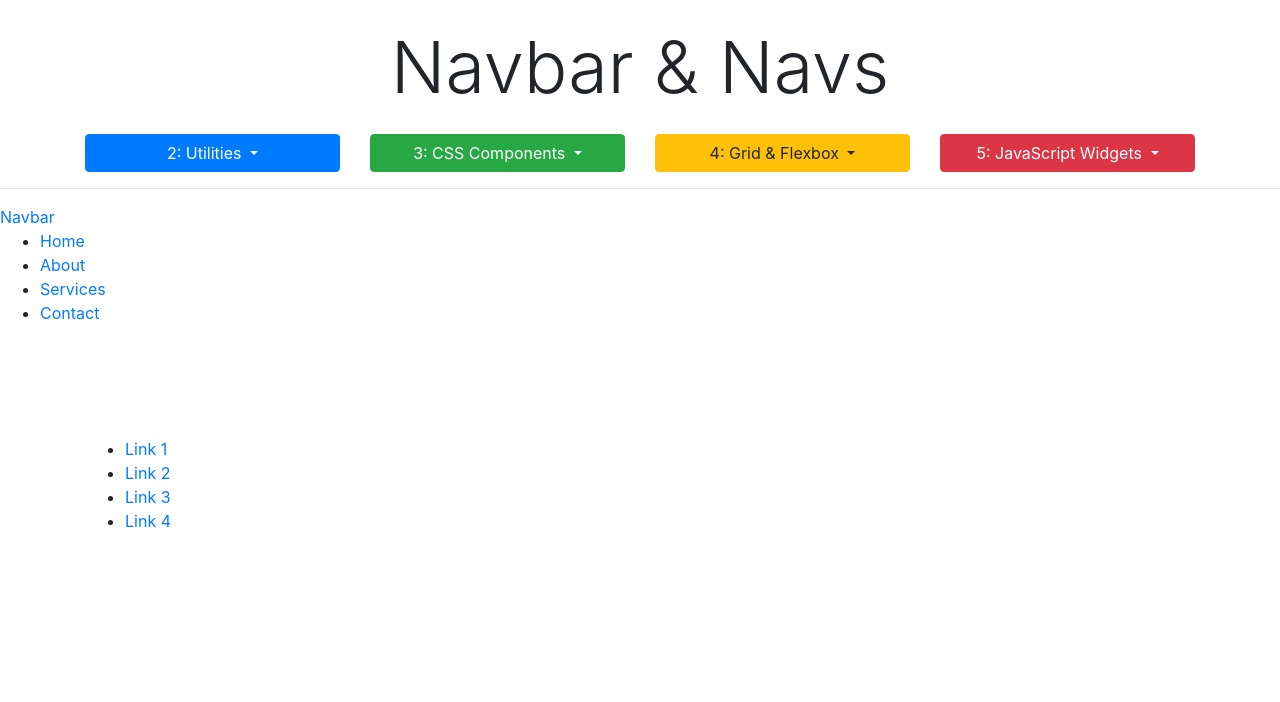
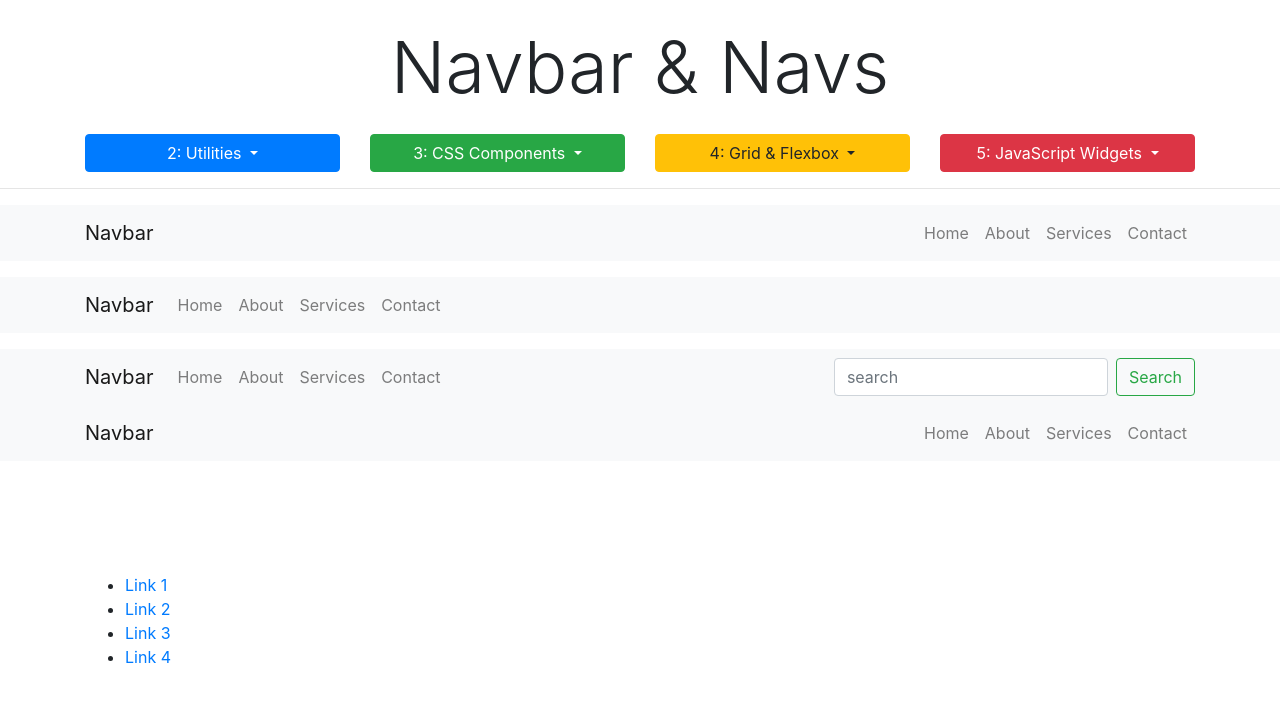
Before and after one commit to iamJakeRobbins/bootstrap_udemy, a website: page bootstrap_sandbox/3_3_navbar.html in a window 1280 px wide. Shown: the top 702 px of the page. Drawn offline with nearby package versions, Linux system fonts and the light colour scheme.

Commit message:
dropdowns

```diff
--- a/bootstrap_sandbox/3_3_navbar.html
+++ b/bootstrap_sandbox/3_3_navbar.html
@@ -87,34 +87,102 @@
     <!--##################START HERE###################-->
 
     <!-- SIMPLE NAVBAR -->
-    <nav>
-        <div>
-            <a href="#">Navbar</a>
-            <ul>
-                <li>
-                    <a href="#">Home</a>
+    <nav class="navbar navbar-expand-sm navbar-light bg-light mb-3">
+        <div class="container">
+            <a href="#" class="navbar-brand">Navbar</a>
+            <ul class="navbar-nav">
+                <li class="nav-item">
+                    <a href="#" class="nav-link">Home</a>
+                </li>
+                <li class="nav-item">
+                    <a href="#" class="nav-link">About</a>
                 </li>
                 <li>
-                    <a href="#">About</a>
+                    <a href="#" class="nav-link">Services</a>
                 </li>
-                <li>
-                    <a href="#">Services</a>
-                </li>
-                <li>
-                    <a href="#">Contact</a>
+                <li class="nav-item">
+                    <a href="#" class="nav-link">Contact</a>
                 </li>
             </ul>
         </div>
     </nav>
 
     <!-- NAVBAR WITH RESPONSIVE TOGGLE -->
-
+    <nav class="navbar navbar-expand-lg navbar-light bg-light">
+        <div class="container">
+            <a href="#" class="navbar-brand">Navbar</a>
+            <button class="navbar-toggler" data-toggle="collapse" data-target="#navbar-nav">
+                <span class="navbar-toggler-icon"></span>
+            </button>
+            <div id="navbar-nav" class="collapse navbar-collapse">
+            <ul class="navbar-nav" >
+                <li class="nav-item">
+                    <a href="#" class="nav-link">Home</a>
+                </li>
+                <li class="nav-item">
+                    <a href="#" class="nav-link">About</a>
+                </li>
+                <li>
+                    <a href="#" class="nav-link">Services</a>
+                </li>
+                <li class="nav-item">
+                    <a href="#" class="nav-link">Contact</a>
+                </li>
+            </ul>
+            </div>
+        </div>
+    </nav>
 
     <!-- NAVBAR WITH FORM -->
-
+    <nav class="navbar navbar-expand-sm navbar-light bg-light mt-3">
+        <div class="container">
+            <a href="#" class="navbar-brand">Navbar</a>
+            <button class="navbar-toggler" data-toggle="collapse" data-target="#navbar-nav">
+                <span class="navbar-toggler-icon"></span>
+            </button>
+            <div id="navbar-nav" class="collapse navbar-collapse">
+                <ul class="navbar-nav">
+                    <li class="nav-item">
+                        <a href="#" class="nav-link">Home</a>
+                    </li>
+                    <li class="nav-item">
+                        <a href="#" class="nav-link">About</a>
+                    </li>
+                    <li>
+                        <a href="#" class="nav-link">Services</a>
+                    </li>
+                    <li class="nav-item">
+                        <a href="#" class="nav-link">Contact</a>
+                    </li>
+                </ul>
+                <form class="form-inline ml-auto">
+                    <input type="text" placeholder="search" class="form-control mr-2">
+                    <button class="btn btn-outline-success">Search</button>
+                </form>
+            </div>
+        </div>
+    </nav>
 
     <!-- NAVBAR WITH DROPDOWN -->
-
+    <nav class="navbar navbar-expand-sm navbar-light bg-light mb-3">
+        <div class="container">
+            <a href="#" class="navbar-brand">Navbar</a>
+            <ul class="navbar-nav">
+                <li class="nav-item">
+                    <a href="#" class="nav-link">Home</a>
+                </li>
+                <li class="nav-item">
+                    <a href="#" class="nav-link">About</a>
+                </li>
+                <li>
+                    <a href="#" class="nav-link">Services</a>
+                </li>
+                <li class="nav-item">
+                    <a href="#" class="nav-link">Contact</a>
+                </li>
+            </ul>
+        </div>
+    </nav>
 
     <!-- COLORS -->
 
```
